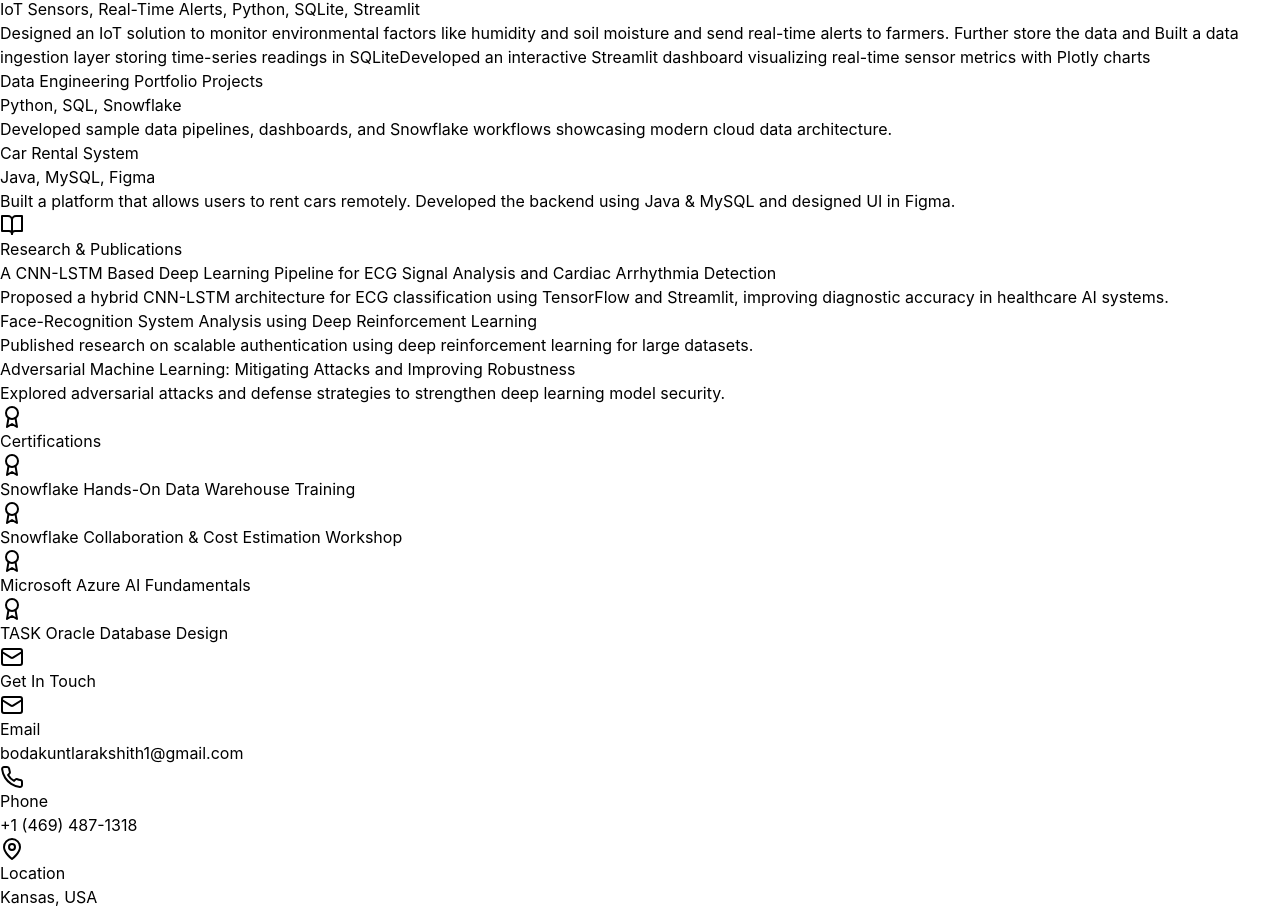
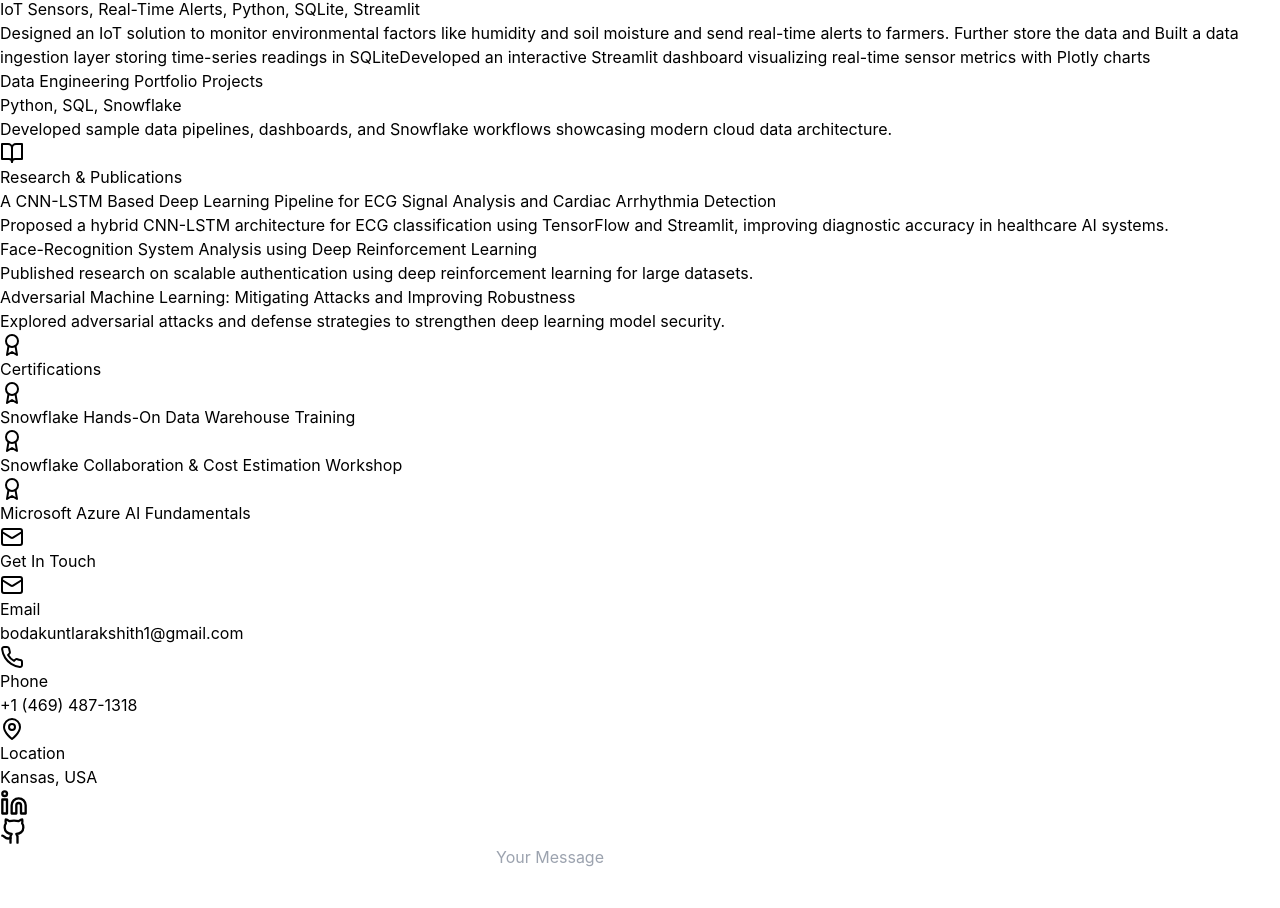
Before and after one commit to Rakshithbodakuntla/My_portfolio, a React (Vite) app: page / in a window 1280 px wide. Shown: the part 1613-2521 px from the top of the page. Built offline with nearby package versions, Linux system fonts and the light colour scheme.

Commit message:
Remove Car Rental System project and certification
Removed Car Rental System project and TASK Oracle Database Design certification from the portfolio.

```diff
--- a/src/App.jsx
+++ b/src/App.jsx
@@ -78,11 +78,6 @@ export default function Portfolio() {
       tech: 'Python, SQL, Snowflake',
       description: 'Developed sample data pipelines, dashboards, and Snowflake workflows showcasing modern cloud data architecture.'
     },
-    {
-      title: 'Car Rental System',
-      tech: 'Java, MySQL, Figma',
-      description: 'Built a platform that allows users to rent cars remotely. Developed the backend using Java & MySQL and designed UI in Figma.'
-    },
 
   ];
 
@@ -105,7 +100,6 @@ export default function Portfolio() {
     'Snowflake Hands-On Data Warehouse Training',
     'Snowflake Collaboration & Cost Estimation Workshop',
     'Microsoft Azure AI Fundamentals',
-    'TASK Oracle Database Design'
   ];
 
   return (
```
